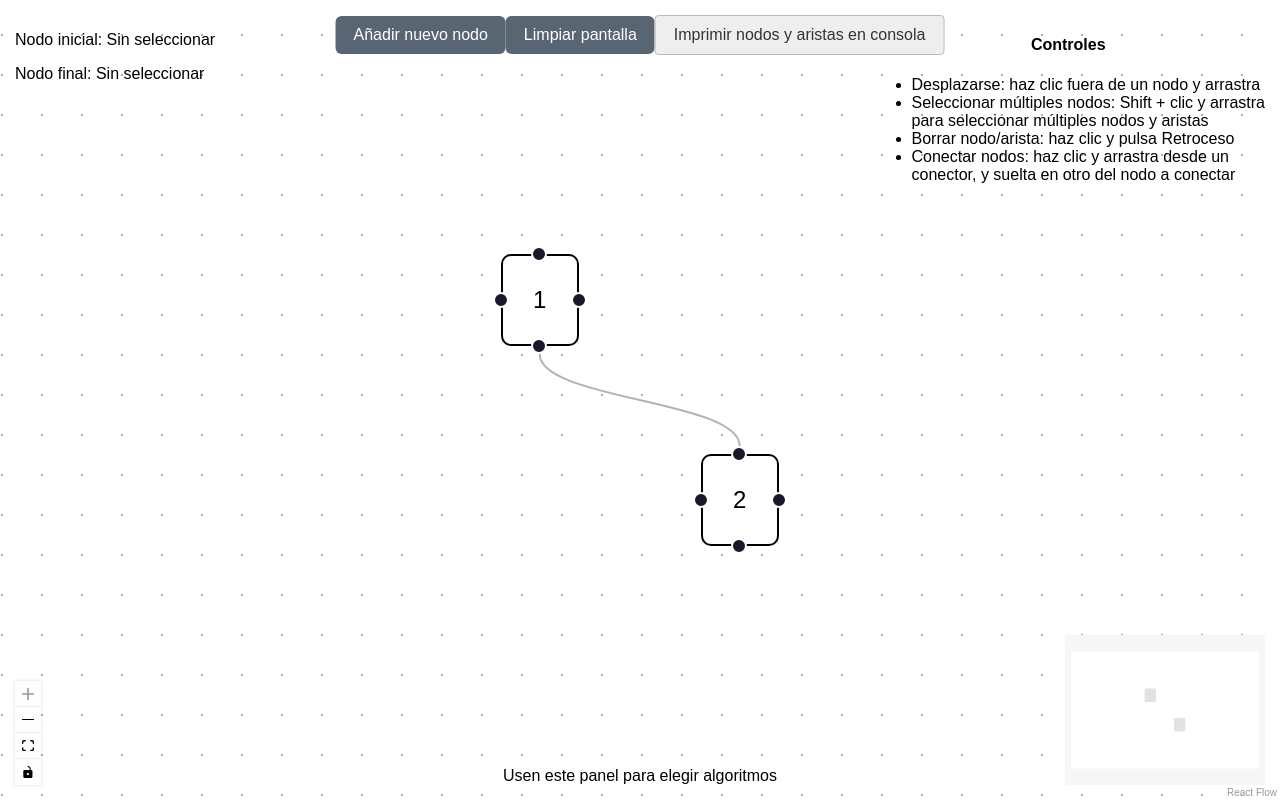
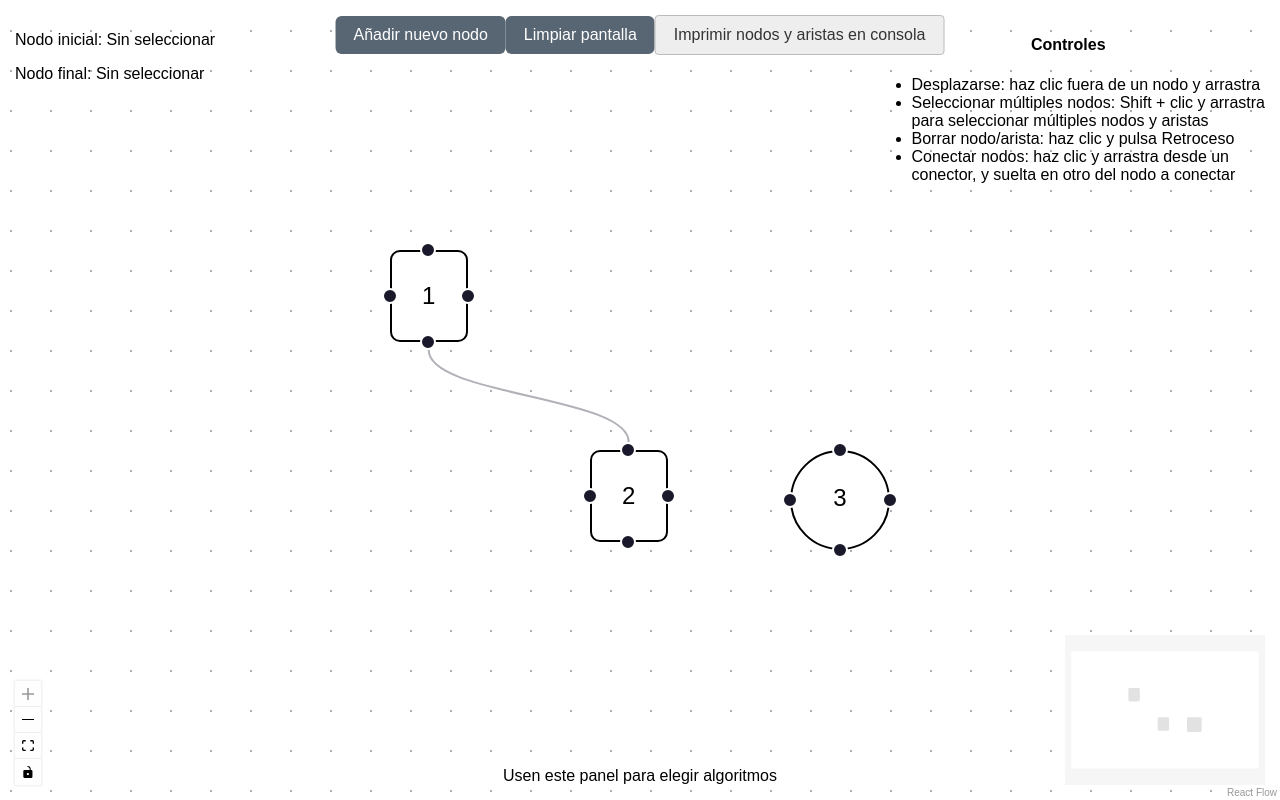
Before and after one commit to FerGaram/Proyecto-Interfaz-IA, a React (Vite) app in the folder client/: page / in a window 1280 px wide. Built offline with nearby package versions, Linux system fonts and the light colour scheme.

Commit message:
Circulo Agregado

```diff
--- a/client/src/App.tsx
+++ b/client/src/App.tsx
@@ -17,9 +17,10 @@ import "./App.css";
 import type { defaultNodeModel } from "./models/defaultNodeModel";
 import type { defaultEdgeModel } from "./models/defaultEdgeModel";
 import { NodeTest } from "./components/nodes/NodeTest";
+import { NodeCircle } from "./components/nodes/NodeCircle";
 
 // Aquí se deben importar los nodos personalizados que se hayan hecho
-const nodeTypes = { nodeTest: NodeTest };
+const nodeTypes = { nodeTest: NodeTest, nodeCricle: NodeCircle };
 
 // Lista de nodos iniciales de prueba, se podrían borrar más adelante
 const nodosIniciales: Array<defaultNodeModel> = [
@@ -35,6 +36,13 @@ const nodosIniciales: Array<defaultNodeModel> = [
     data: { label: "2" },
     type: "nodeTest",
   },
+  {
+    id: "3",
+    position: { x: 200, y: 100 },
+    data: { label: "3" },
+    type: "nodeCricle",
+  },
+
 ];
 
 // Lista de aristas iniciales de prueba, se podrían borrar más adelante
--- /dev/null
+++ b/client/src/components/nodes/NodeCircle.tsx
@@ -0,0 +1,14 @@
+import {Handle,Position, type BuiltInNode, type NodeProps } from "@xyflow/react";
+
+export const NodeCircle = ({ data }: NodeProps<BuiltInNode>) => {
+    return (
+        <div className="node-circle">
+            <Handle type="source" position={Position.Top} id="top" />
+            <Handle type="source" position={Position.Left} id="left" />
+            <label htmlFor="text">{data?.label}</label>
+            <Handle type="source" position={Position.Bottom} id="bottom" />
+            <Handle type="source" position={Position.Right} id="right" />
+         </div>
+    );
+
+}
--- a/client/src/index.css
+++ b/client/src/index.css
@@ -20,3 +20,23 @@ body {
   display: block;
   font-size: 12px;
 }
+.node-circle {
+  width: 50px;
+  height: 50px;
+  border: 1px solid #000;
+  border-radius: 50%;
+  background: white;
+  display: flex;
+  align-items: center;
+  justify-content: center;
+  flex-direction: column;
+  box-sizing: border-box;
+  padding: 0;
+}
+
+.node-circle label {
+  display: block;
+  font-size: 12px;
+  text-align: center;
+  line-height: 1.1;
+}
```
